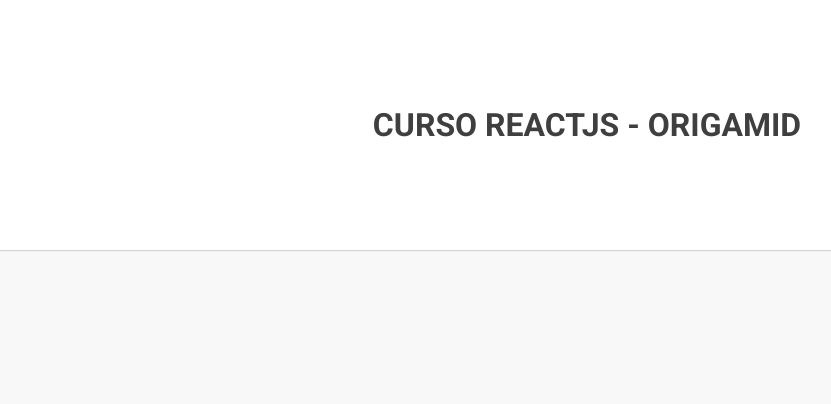
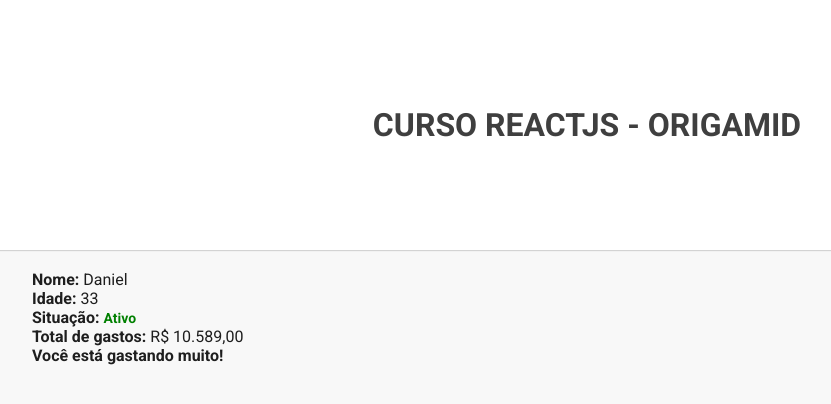
Before and after one commit to daniel-silva-dxp/react, a React app: page / in a window 1280 px wide. Shown: the top 404 px of the page, without its empty margins (53-884 px from the left). Built offline with nearby package versions, Linux system fonts and the light colour scheme.

Commit message:
feat: importando o componente compras e testando

```diff
--- a/src/pages/index.js
+++ b/src/pages/index.js
@@ -1,4 +1,5 @@
 import React, { Component } from "react";
+import Compras from "../components/compras";
 import Header from "../components/header";
 
 import "./main.css";
@@ -8,7 +9,9 @@
     return (
       <React.Fragment>
         <Header />
-        <div className="container"></div>
+        <div className="container">
+          <Compras />
+        </div>
       </React.Fragment>
     );
   }
```
